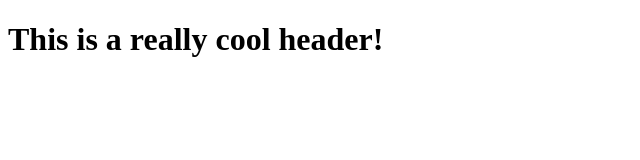
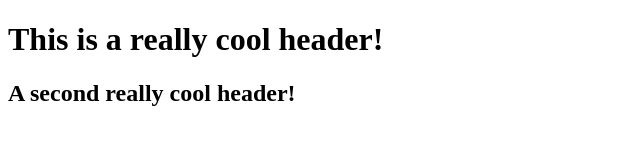
Before and after one commit to MattWilmot/helloWorld, a plain HTML site: page index.html in a window 1280 px wide. Shown: the whole page, without its empty margins (0-640 px from the left). Drawn offline with Linux system fonts and the light colour scheme.

Commit message:
Added a new header to the <body> <h2>
Added a new header to the <body> <h2> A second really cool header! </h2>

```diff
--- a/index.html
+++ b/index.html
@@ -7,6 +7,6 @@
 </head>
 <body>
     <h1> This is a really cool header! </h1>
-
+    <h2> A second really cool header! </h2>
 </body>
 </html>
```
